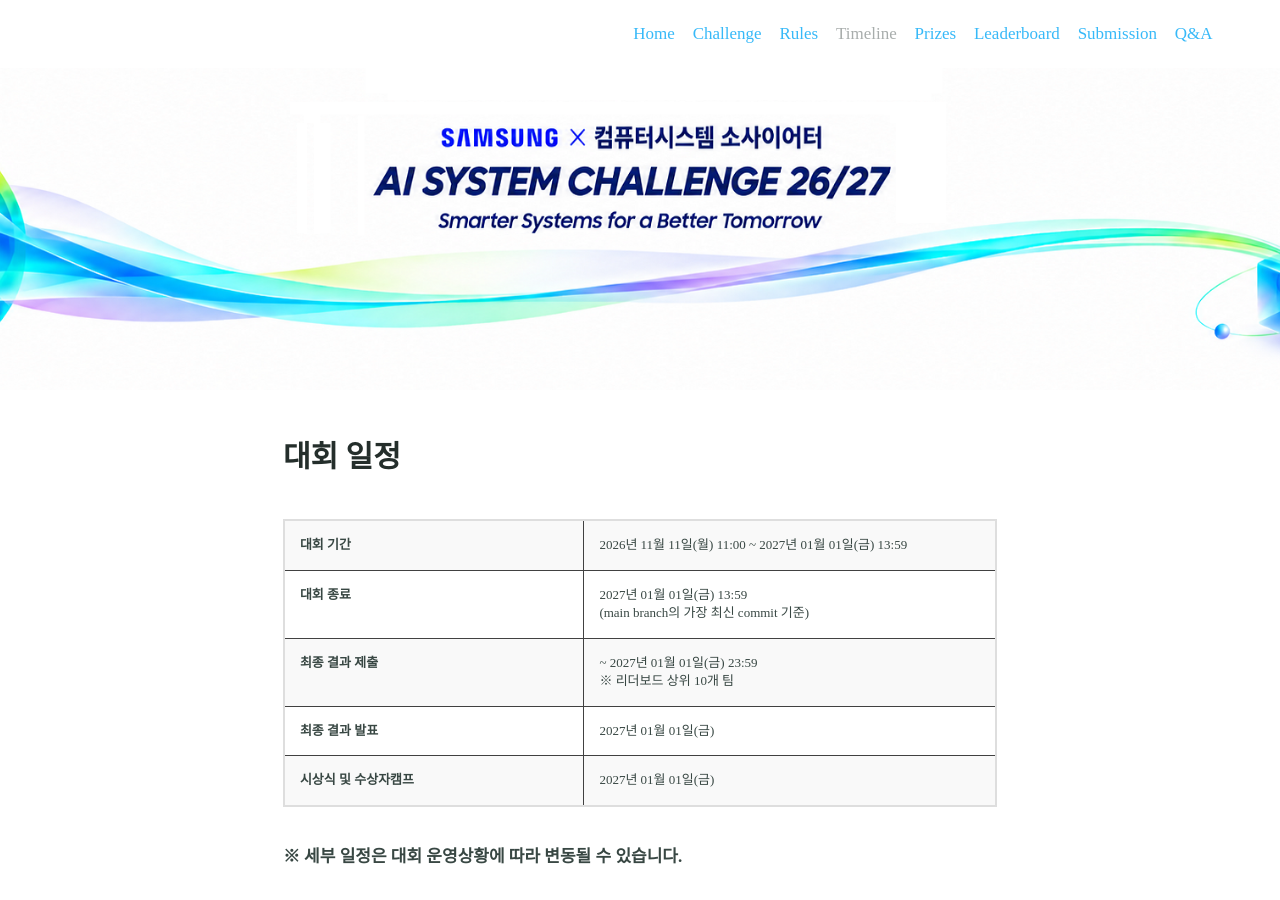
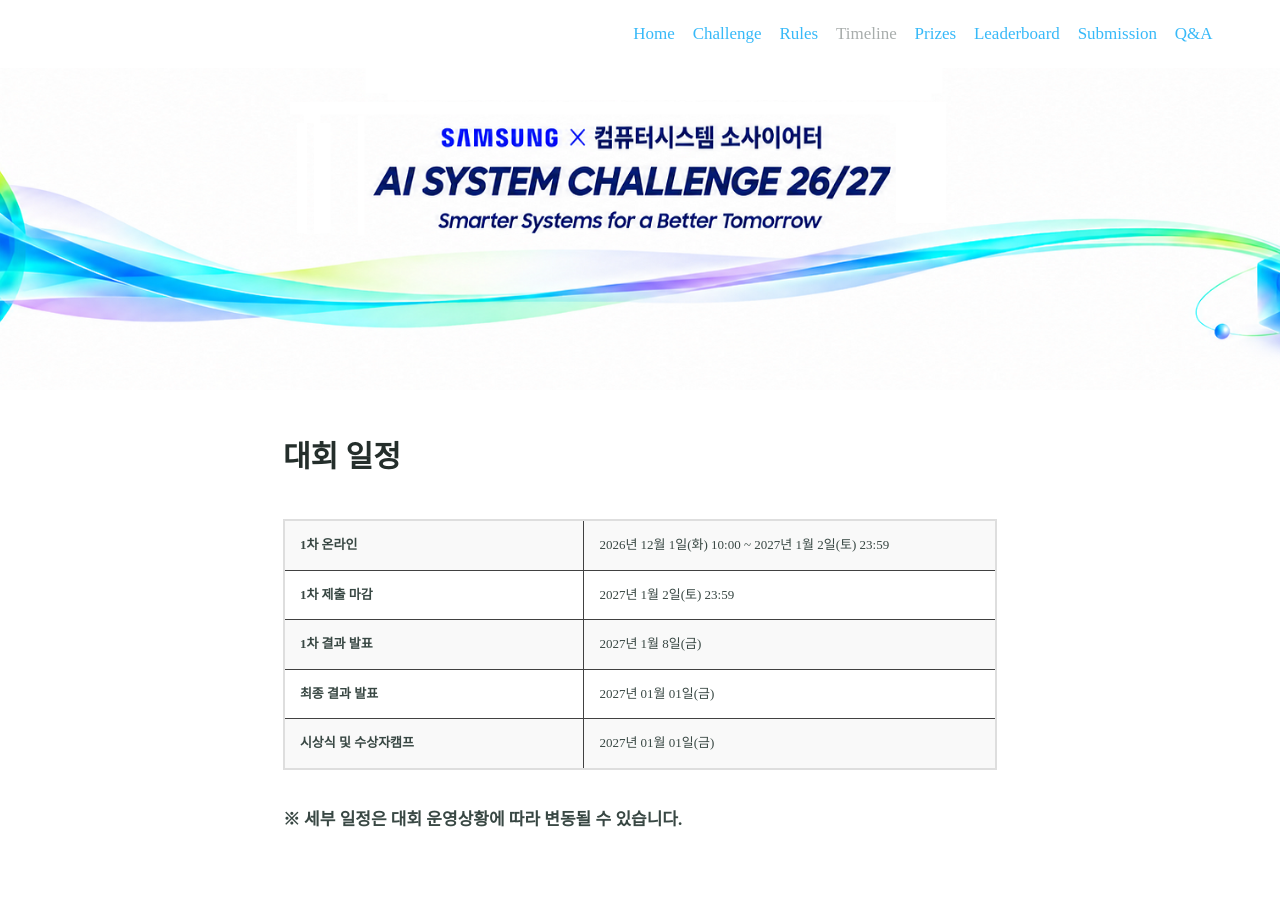
Before and after one commit to AISystemChallenge/AISystemChallenge.github.io, a Jekyll site: the page built from timeline.md, in a window 1280 px wide and 900 px high. Built offline with Jekyll 4.4.1, drawn with Linux system fonts in a browser that asks for light colours; some web fonts are replaced; our own code applies the rules of GitHub Pages for plain Markdown files.

Commit message:
Update timeline.md

```diff
--- a/timeline.md
+++ b/timeline.md
@@ -9,18 +9,16 @@ excerpt:
 <p>
     <table class="table table-sm" width="100%">
     <tr>
-        <td colspan="1"> 대회 기간 </td>
-        <td colspan="1"> 2026년 11월 11일(월) 11:00 ~ 2027년 01월 01일(금) 13:59 </td>
+        <td colspan="1"> 1차 온라인 </td>
+        <td colspan="1"> 2026년 12월 1일(화) 10:00 ~ 2027년 1월 2일(토) 23:59 </td>
     </tr>
     <tr>
-        <td colspan="1"> 대회 종료 </td>
-        <td colspan="1"> 2027년 01월 01일(금) 13:59 <br>
-                         (main branch의 가장 최신 commit 기준) </td>
+        <td colspan="1"> 1차 제출 마감 </td>
+        <td colspan="1"> 2027년 1월 2일(토) 23:59 </td>
     </tr>
     <tr>
-        <td colspan="1"> 최종 결과 제출 </td>
-        <td colspan="1"> ~ 2027년 01월 01일(금) 23:59 <br>
-		                 ※ 리더보드 상위 10개 팀 </td>
+        <td colspan="1"> 1차 결과 발표 </td>
+        <td colspan="1"> 2027년 1월 8일(금) </td>
     </tr>
     <tr>
         <td colspan="1"> 최종 결과 발표 </td>
```
